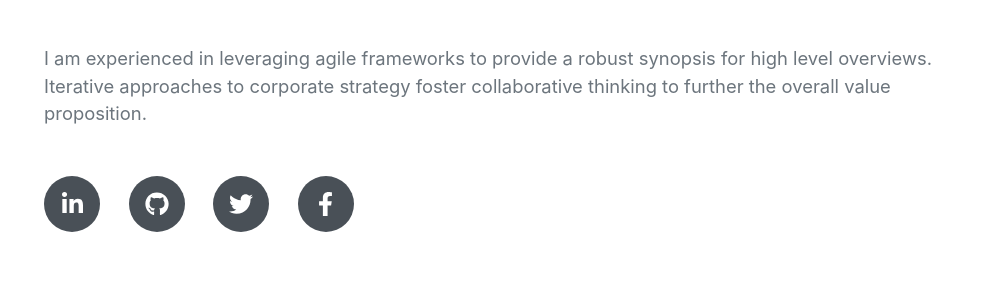
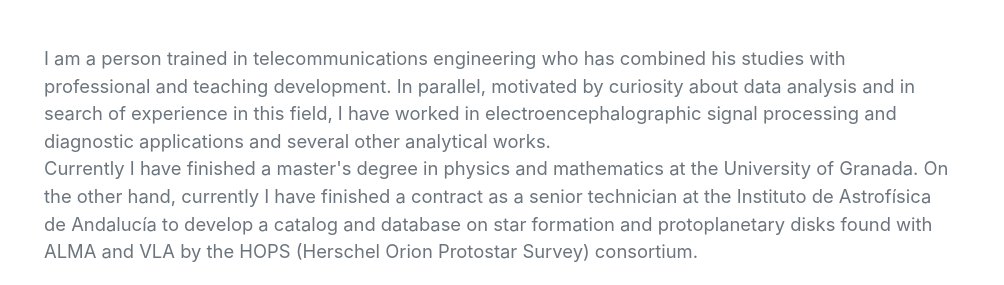
Before and after one commit to Innu95/florin, a plain HTML site: page index.html in a window 1280 px wide. Shown: the part 515-800 px from the top of the page, 276-1280 px from the left. Drawn offline with nearby package versions, Linux system fonts and the light colour scheme; a web font is replaced by a local one.

Commit message:
Update index.html

```diff
--- a/index.html
+++ b/index.html
@@ -51,7 +51,9 @@
                         <br>
                         <br> Contact: <a href="mailto:florin@iaa.es">florin@iaa.es</a>
                     </div>
-                    <p class="lead mb-5">I am experienced in leveraging agile frameworks to provide a robust synopsis for high level overviews. Iterative approaches to corporate strategy foster collaborative thinking to further the overall value proposition.</p>
+                    <p class="lead mb-5">I am a person trained in telecommunications engineering who has combined his studies with professional and teaching development. In parallel, motivated by curiosity about data analysis and in search of experience in this field, I have worked in electroencephalographic signal processing and diagnostic applications and several other analytical works.
+                        <br>
+                        Currently I have finished a master's degree in physics and mathematics at the University of Granada. On the other hand, currently I have finished a contract as a senior technician at the Instituto de Astrofísica de Andalucía to develop a catalog and database on star formation and protoplanetary disks found with ALMA and VLA by the HOPS (Herschel Orion Protostar Survey) consortium.</p>
                     <div class="social-icons">
                         <a class="social-icon" href="#!"><i class="fab fa-linkedin-in"></i></a>
                         <a class="social-icon" href="#!"><i class="fab fa-github"></i></a>
```
